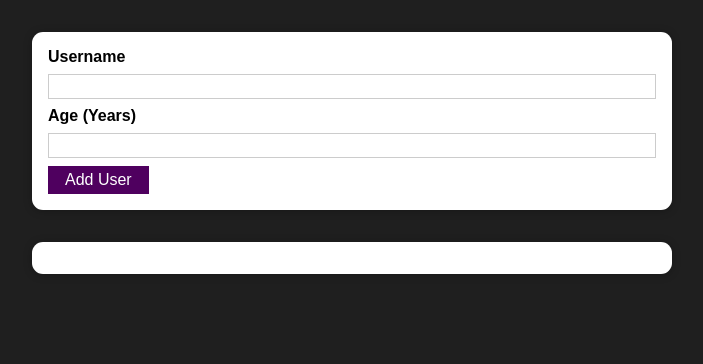
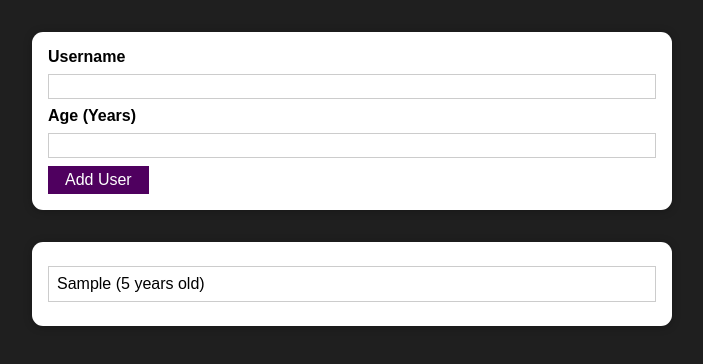
Before and after one commit to nielsmichael/react-project-1, a React (Create React App) app: page / in a window 1280 px wide. Both pictures are taken after typing "Sample", "5" into the empty fields and a click on the button "Add User". Shown: the top 364 px of the page, without its empty margins (288-991 px from the left). Built offline with nearby package versions, Linux system fonts and the light colour scheme.

Commit message:
Implement list functionality

```diff
--- a/src/App.js
+++ b/src/App.js
@@ -1,12 +1,27 @@
-import React from "react";
+import React, { useState } from "react";
 import AddUser from "./components/Users/AddUser";
 import UsersList from "./components/Users/UsersList";
 
 function App() {
+  const [usersList, setUsersList] = useState([]);
+
+  const addUserHandler = (uName, uAge) => {
+    setUsersList((previous) => {
+      return [
+        ...previous,
+        {
+          name: uName,
+          age: uAge,
+          id: uName + Math.random().toString(),
+        },
+      ];
+    });
+  };
+
   return (
     <div>
-      <AddUser />
-      <UsersList users={[]} />
+      <AddUser onAddUser={addUserHandler} />
+      <UsersList users={usersList} />
     </div>
   );
 }
--- a/src/components/Users/AddUser.js
+++ b/src/components/Users/AddUser.js
@@ -9,7 +9,7 @@
   const [enteredAge, setEnteredAge] = useState("");
 
   const addUserHandler = (e) => {
-    e.preventDefault();
+    e.preventDefault(); // prevent page reload
     // Check if both inputs are blank
     if (enteredUsername.trim().length === 0 || enteredAge.trim().length === 0) {
       return;
@@ -20,6 +20,10 @@
       return;
     }
     console.log(enteredUsername, enteredAge); // Log for now
+
+    // Lift state up to App.js so that list of users can be passed down to the UsersList component to be rendered
+    props.onAddUser(enteredUsername, enteredAge);
+
     // Reset Inputs
     setEnteredUsername("");
     setEnteredAge("");
--- a/src/components/Users/UsersList.js
+++ b/src/components/Users/UsersList.js
@@ -12,7 +12,7 @@
     >
       <ul>
         {props.users.map((user) => (
-          <li>
+          <li key={user.id}>
             {user.name} ({user.age} years old)
           </li>
         ))}
```
